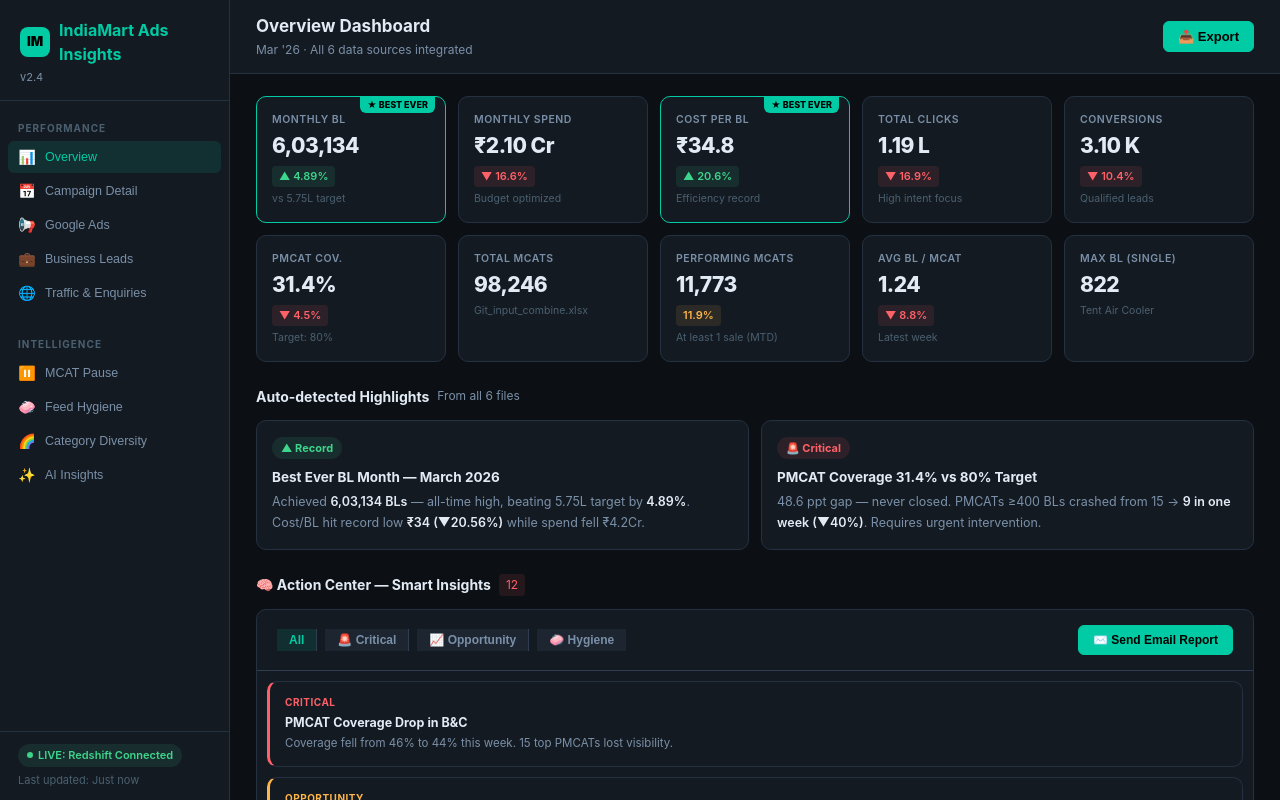
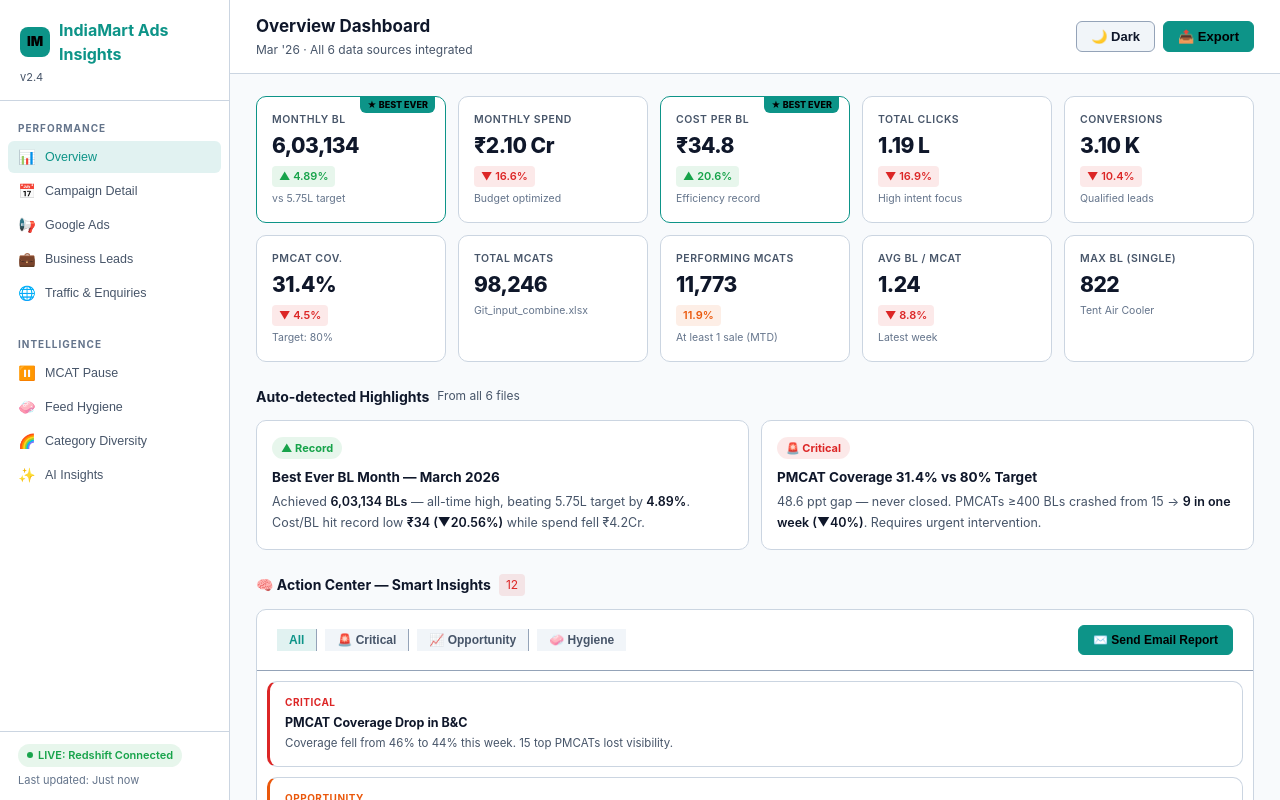
Before and after one commit to kratikaagarwal-sketch/Product_Dashboard, a Next.js app: page / in a window 1280 px wide. Shown: the top 800 px of the page. Built offline with nearby package versions, Linux system fonts and the light colour scheme.

Commit message:
feat: add light/dark theme toggle in Topbar with slate-based theme variables

```diff
--- a/src/app/globals.css
+++ b/src/app/globals.css
@@ -1,11 +1,13 @@
 :root {
   --bg: #0c1015;
+  --bg2: #10151b;
   --surf: #141a22;
   --surf2: #1c2530;
   --surf3: #222e3d;
   --bdr: #253040;
   --bdr2: #2e3d50;
   --txt: #e2eaf4;
+  --fg: #e2eaf4;
   --muted: #7a90a8;
   --dim: #4a6070;
   --teal: #00cba4;
@@ -22,6 +24,32 @@
   --pdim: rgba(167, 139, 250, .10);
   --r: 10px;
   --rs: 6px;
+}
+
+body.light-theme {
+  --bg: #f8fafc;
+  --bg2: #f1f5f9;
+  --surf: #ffffff;
+  --surf2: #f1f5f9;
+  --surf3: #e2e8f0;
+  --bdr: #cbd5e1;
+  --bdr2: #94a3b8;
+  --txt: #0f172a;
+  --fg: #0f172a;
+  --muted: #475569;
+  --dim: #64748b;
+  --teal: #0d9488;
+  --tdim: rgba(13, 148, 136, .12);
+  --blue: #2563eb;
+  --bdim: rgba(37, 99, 235, .12);
+  --green: #16a34a;
+  --gdim: rgba(22, 163, 74, .10);
+  --red: #dc2626;
+  --rdim: rgba(220, 38, 38, .10);
+  --amber: #ea580c;
+  --adim: rgba(234, 88, 12, .10);
+  --purple: #7c3aed;
+  --pdim: rgba(124, 58, 237, .10);
 }
 
 * {
--- a/src/components/Topbar.tsx
+++ b/src/components/Topbar.tsx
@@ -10,7 +10,37 @@ interface TopbarProps {
 
 export default function Topbar({ activeTab }: TopbarProps) {
   const [showDropdown, setShowDropdown] = useState(false);
+  const [theme, setTheme] = useState<'dark' | 'light'>('dark');
   const dropdownRef = useRef<HTMLDivElement>(null);
+
+  useEffect(() => {
+    const savedTheme = localStorage.getItem('theme') as 'dark' | 'light';
+    if (savedTheme) {
+      setTheme(savedTheme);
+      if (savedTheme === 'light') {
+        document.body.classList.add('light-theme');
+      } else {
+        document.body.classList.remove('light-theme');
+      }
+    } else {
+      const prefersLight = window.matchMedia('(prefers-color-scheme: light)').matches;
+      if (prefersLight) {
+        setTheme('light');
+        document.body.classList.add('light-theme');
+      }
+    }
+  }, []);
+
+  const toggleTheme = () => {
+    const nextTheme = theme === 'dark' ? 'light' : 'dark';
+    setTheme(nextTheme);
+    localStorage.setItem('theme', nextTheme);
+    if (nextTheme === 'light') {
+      document.body.classList.add('light-theme');
+    } else {
+      document.body.classList.remove('light-theme');
+    }
+  };
 
   useEffect(() => {
     const handleClickOutside = (event: MouseEvent) => {
@@ -52,6 +82,13 @@ export default function Topbar({ activeTab }: TopbarProps) {
         <div className="tb-sub">{SUBS[activeTab] || ''}</div>
       </div>
       <div className="tb-right">
+        <button
+          className="btn"
+          onClick={toggleTheme}
+          style={{ display: 'flex', alignItems: 'center', gap: '6px' }}
+        >
+          {theme === 'dark' ? '☀️ Light' : '🌙 Dark'}
+        </button>
         <div style={{ position: 'relative' }} ref={dropdownRef}>
           <button className="btn btn-p" onClick={() => setShowDropdown(!showDropdown)}>
             📤 Export
```
